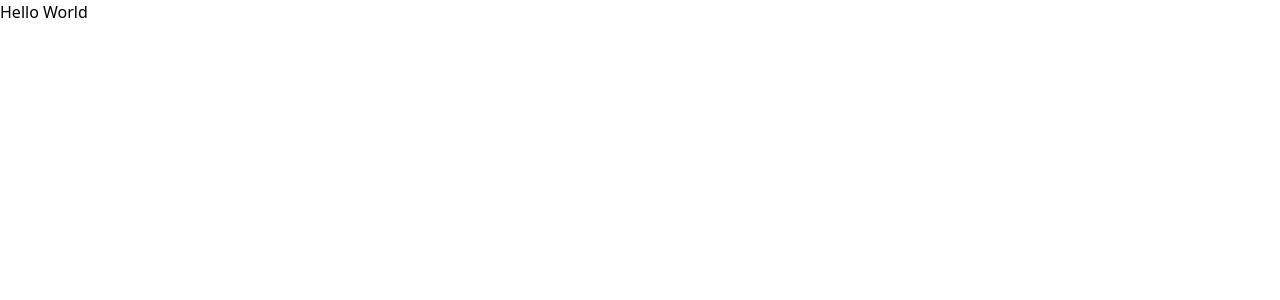
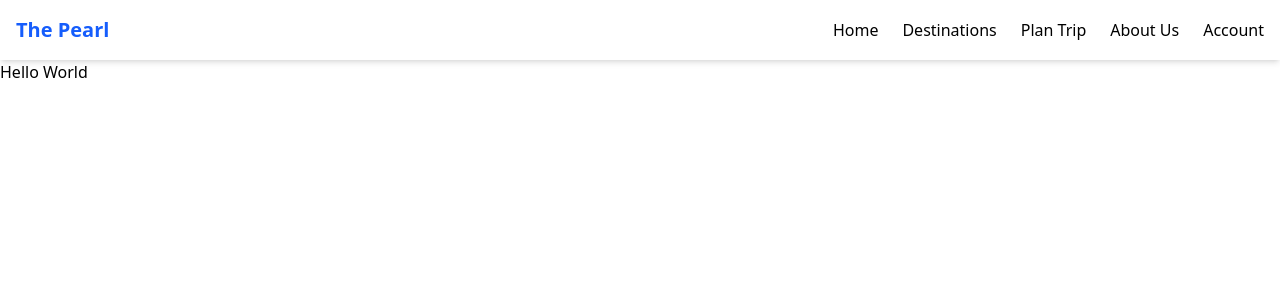
Before and after one commit to KavithRashintha/The_Pearl, a Next.js app in the folder Front-End/the_pearl/: page /home in a window 1280 px wide. Shown: the top 300 px of the page. Built offline with nearby package versions, Linux system fonts and the light colour scheme.

Commit message:
Tourist nav bar created

```diff
--- /dev/null
+++ b/Front-End/the_pearl/src/app/(tourist)/components/tourist_navbar.tsx
@@ -0,0 +1,18 @@
+import Link from 'next/link';
+
+export default function TouristNavBar() {
+    return(
+        <nav className="bg-white shadow-md py-4">
+            <div className="container mx-auto px-4 flex justify-between items-center">
+                <Link href="/" className="text-xl font-bold text-blue-600">The Pearl</Link>
+                <div className="flex space-x-6">
+                    <Link href="/home" className="hover:text-blue-500">Home</Link>
+                    <Link href="/destinations" className="hover:text-blue-500">Destinations</Link>
+                    <Link href="/tips" className="hover:text-blue-500">Plan Trip</Link>
+                    <Link href="/about-us" className="hover:text-blue-500">About Us</Link>
+                    <Link href="/account" className="hover:text-blue-500">Account</Link>
+                </div>
+            </div>
+        </nav>
+    );
+}
--- a/Front-End/the_pearl/src/app/(tourist)/destinations/page.tsx
+++ b/Front-End/the_pearl/src/app/(tourist)/destinations/page.tsx
@@ -0,0 +1,5 @@
+export default function Destination(){
+    return(
+        <h1>Hello Destination</h1>
+    )
+}
--- /dev/null
+++ b/Front-End/the_pearl/src/app/(tourist)/layout.tsx
@@ -0,0 +1,11 @@
+import TouristNavBar from "@/app/(tourist)/components/tourist_navbar";
+export default function TouristLayout({children}){
+    return(
+        <div className="min-h-screen flex flex-col">
+            <TouristNavBar/>
+            <main className="flex-grow">
+                {children}
+            </main>
+        </div>
+    );
+}
```
